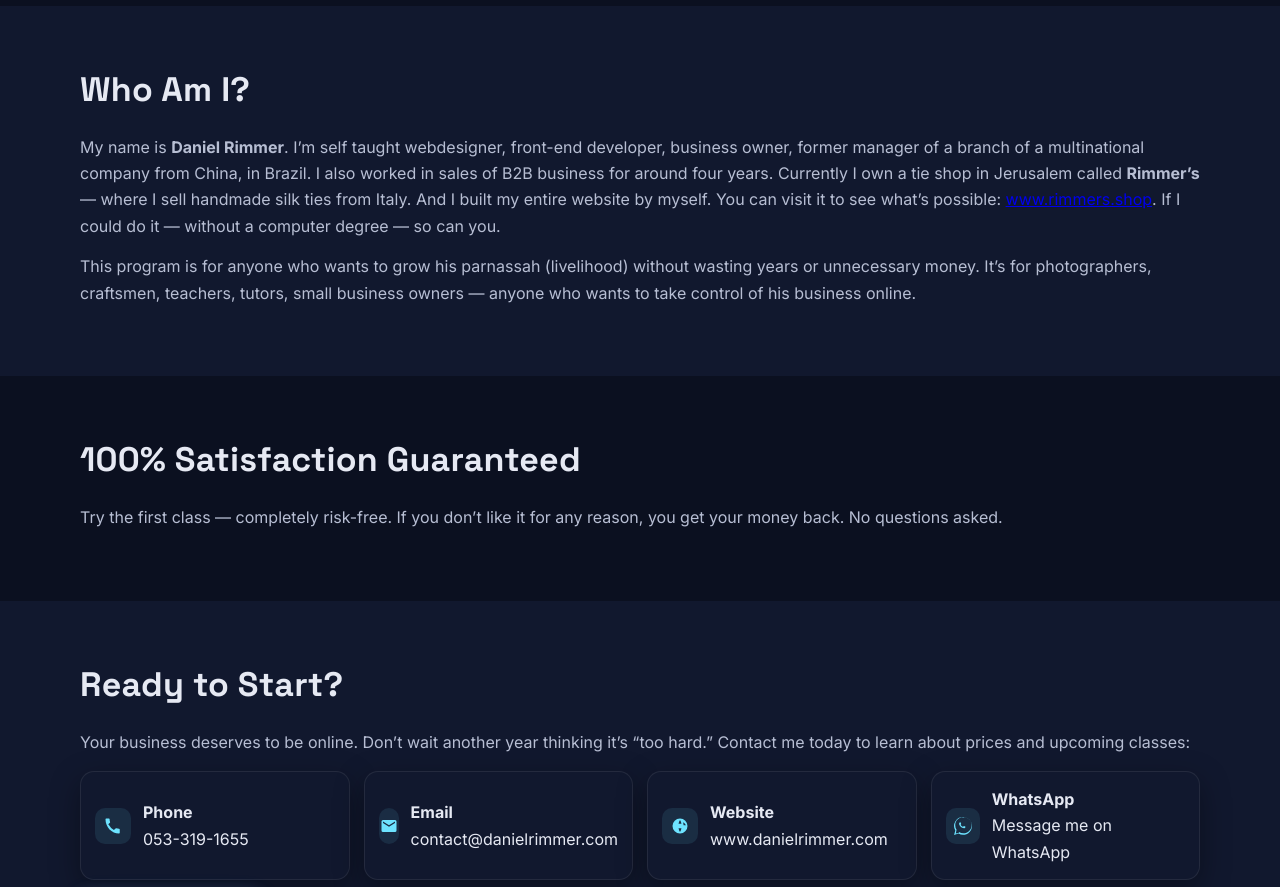
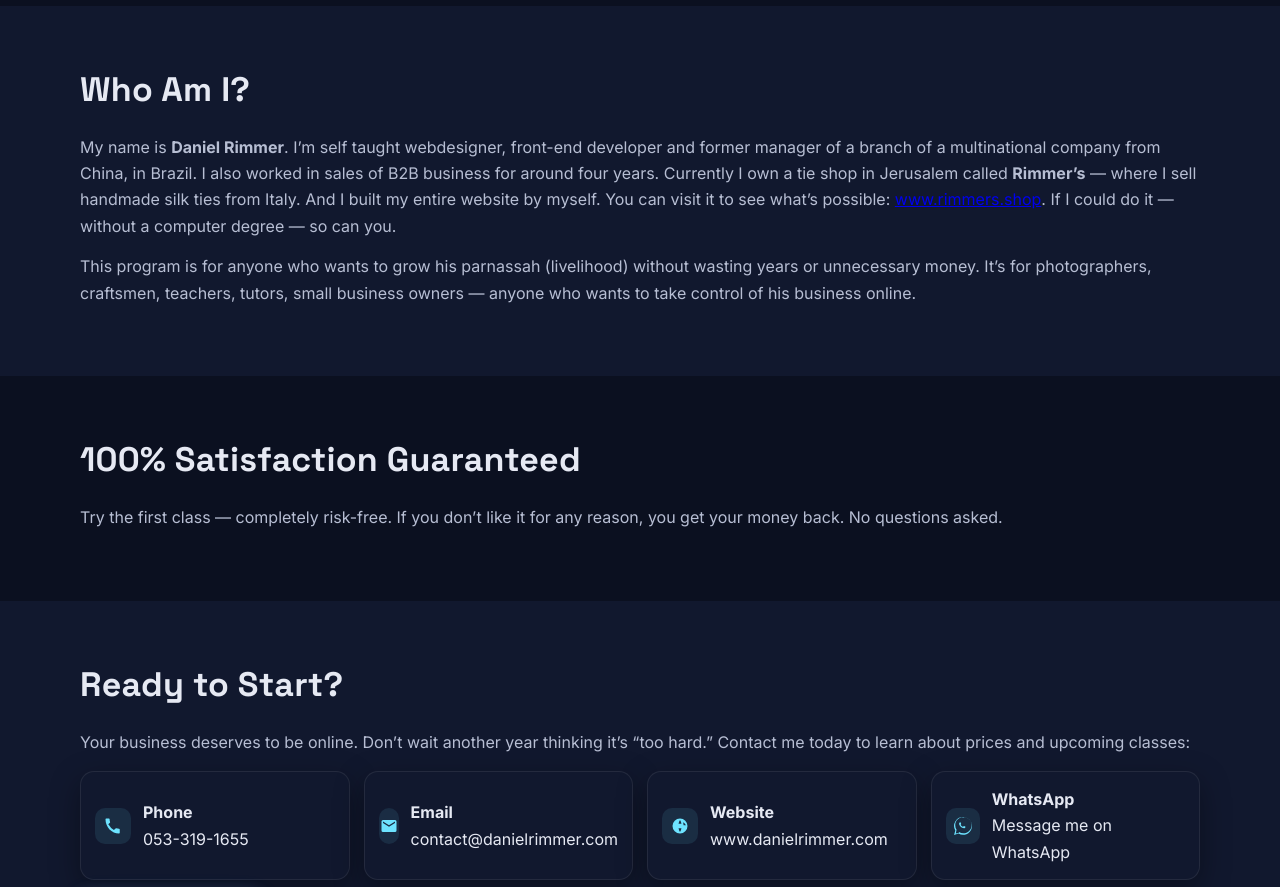
Before and after one commit to shoprimmers/buildyourself, a plain HTML site: page index.html in a window 1280 px wide. Shown: the part 2780-3667 px from the top of the page. Drawn offline with Linux system fonts and the light colour scheme.

Commit message:
Update index.html

```diff
--- a/index.html
+++ b/index.html
@@ -171,7 +171,7 @@
       <section id="about" class="section container reveal">
         <h2>Who Am I?</h2>
         <p>
-          My name is <strong>Daniel Rimmer</strong>. I’m self taught webdesigner, front-end developer, business owner, former manager of a branch of a multinational company from China, in Brazil. I also worked in sales of B2B business for around four years. Currently I own a tie shop in Jerusalem called <strong>Rimmer’s</strong> — where I sell handmade silk ties from Italy. And I built my entire website by myself. You can visit it to see what’s possible: <a href="https://www.rimmers.shop" target="_blank" rel="noopener">www.rimmers.shop</a>. If I could do it — without a computer degree — so can you.
+          My name is <strong>Daniel Rimmer</strong>. I’m self taught webdesigner, front-end developer and former manager of a branch of a multinational company from China, in Brazil. I also worked in sales of B2B business for around four years. Currently I own a tie shop in Jerusalem called <strong>Rimmer’s</strong> — where I sell handmade silk ties from Italy. And I built my entire website by myself. You can visit it to see what’s possible: <a href="https://www.rimmers.shop" target="_blank" rel="noopener">www.rimmers.shop</a>. If I could do it — without a computer degree — so can you.
         </p>
         <p>
           This program is for anyone who wants to grow his parnassah (livelihood) without wasting years or unnecessary money. It’s for photographers, craftsmen, teachers, tutors, small business owners — anyone who wants to take control of his business online.
```
